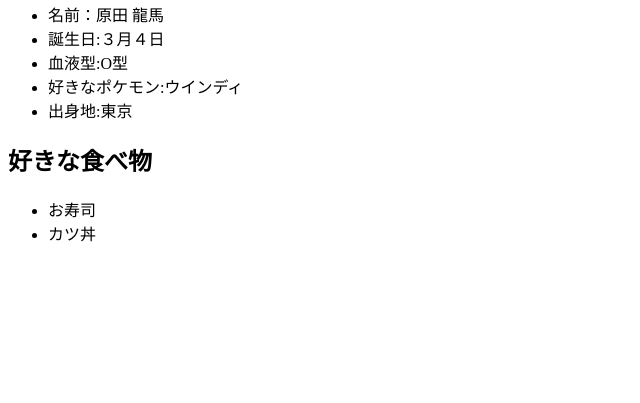
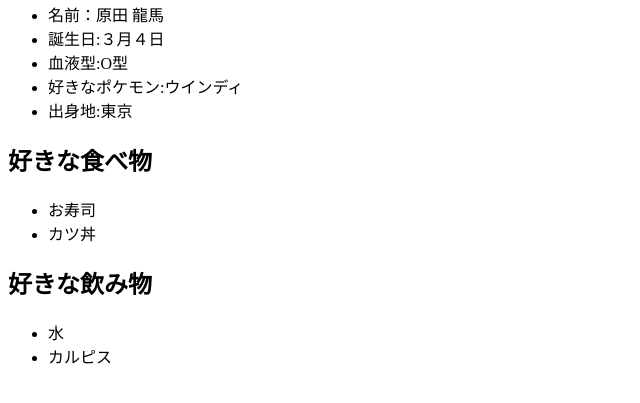
Before and after one commit to ryoma-harada/DSpr, a plain HTML site: page index.html in a window 1280 px wide. Shown: the part 87-490 px from the top of the page, without its empty margins (0-640 px from the left). Drawn offline with Linux system fonts and the light colour scheme.

Commit message:
好きな飲み物を追加

```diff
--- a/index.html
+++ b/index.html
@@ -24,5 +24,12 @@
         <li>お寿司</li>
         <li>カツ丼</li>
     </ul>
+
+
+    <h2>好きな飲み物</h2>
+    <ul>
+        <li>水</li>
+        <li>カルピス</li>
+    </ul>
 </body>
 </html>
```
